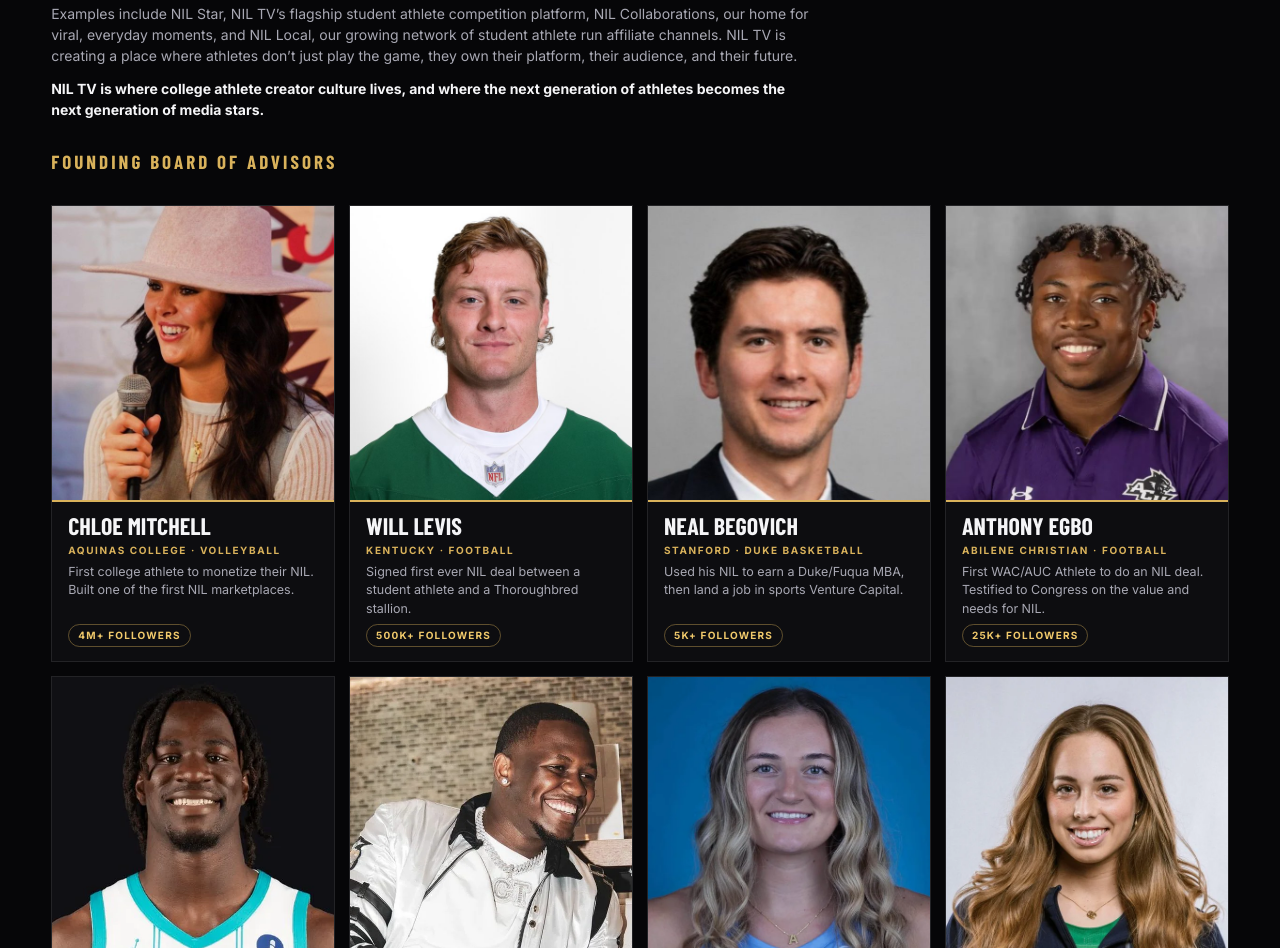
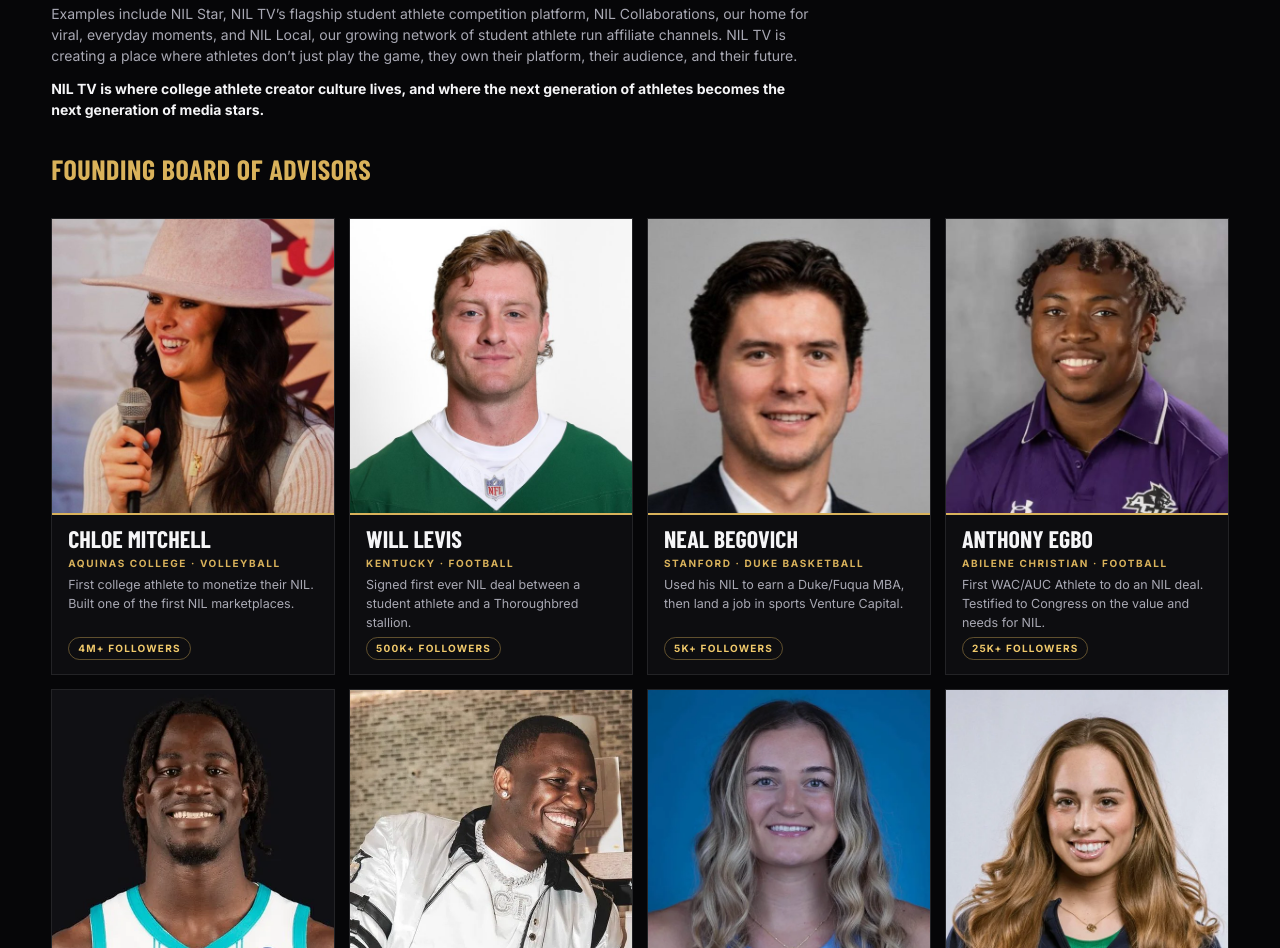
Before and after one commit to NILTVdev/niltv-web, a plain HTML site: page about/index.html in a window 1280 px wide. Shown: the part 923-1871 px from the top of the page. Drawn offline with nearby package versions, Linux system fonts and the light colour scheme; a web font is replaced by a local one.

Commit message:
Size the Founding Board of Advisors heading like the section titles below it
Co-Authored-By: Claude Opus 5.5 <noreply@anthropic.com>

```diff
--- a/about/index.html
+++ b/about/index.html
@@ -867,7 +867,7 @@ br.mbr{display:none}
 .work-open .phase-card .wb-mail a{color:var(--gold-bright);font-weight:700;border-bottom:1px solid rgba(217,178,91,.45);transition:border-color .2s}
 .work-open .phase-card .wb-mail a:hover{border-bottom-color:var(--gold-bright)}
 /* pillars title sized like the Work With NIL TV heading (9/2) */
-[data-grid="roadmap"] .shelf-title{font-weight:800;font-size:28px;letter-spacing:.02em}
+[data-grid="roadmap"] .shelf-title,[data-grid="advisory"] .shelf-title{font-weight:800;font-size:28px;letter-spacing:.02em}
 /* about work band unboxed (9/2): title + three pillar-sized cards, no outer box */
 .work-band.work-open{border:none;background:none;padding:6px 0 0;border-radius:0}
 .work-band.work-open h2{color:var(--gold)}
```
Also changed, not shown: scripts/builders/cinema-template.html (+1 -1 lines).
